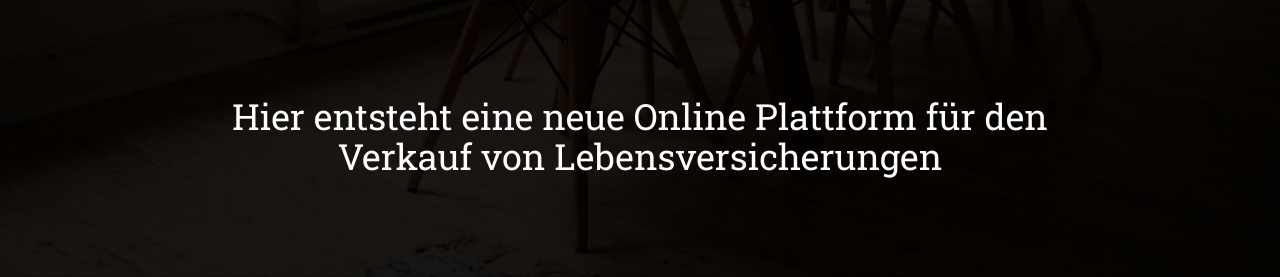
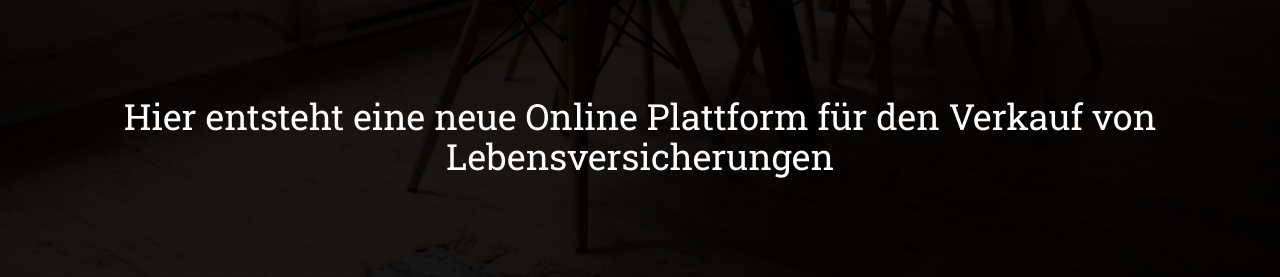
Before and after one commit to vonodyssey/winninger, a plain HTML site: page index.html in a window 1280 px wide. Shown: the part 523-800 px from the top of the page. Drawn offline with nearby package versions, Linux system fonts and the light colour scheme.

Commit message:
Update index.html

```diff
--- a/index.html
+++ b/index.html
@@ -25,9 +25,9 @@
                </div>
             </div>
             <div class="row text-center">
-               <div class="col-xs-10 col-xs-offset-1">
+
                   <h1> Hier entsteht eine neue Online Plattform f&uuml;r den Verkauf von Lebensversicherungen</h1>
-               </div>
+
             </div>
          </div>
       </div>
```
